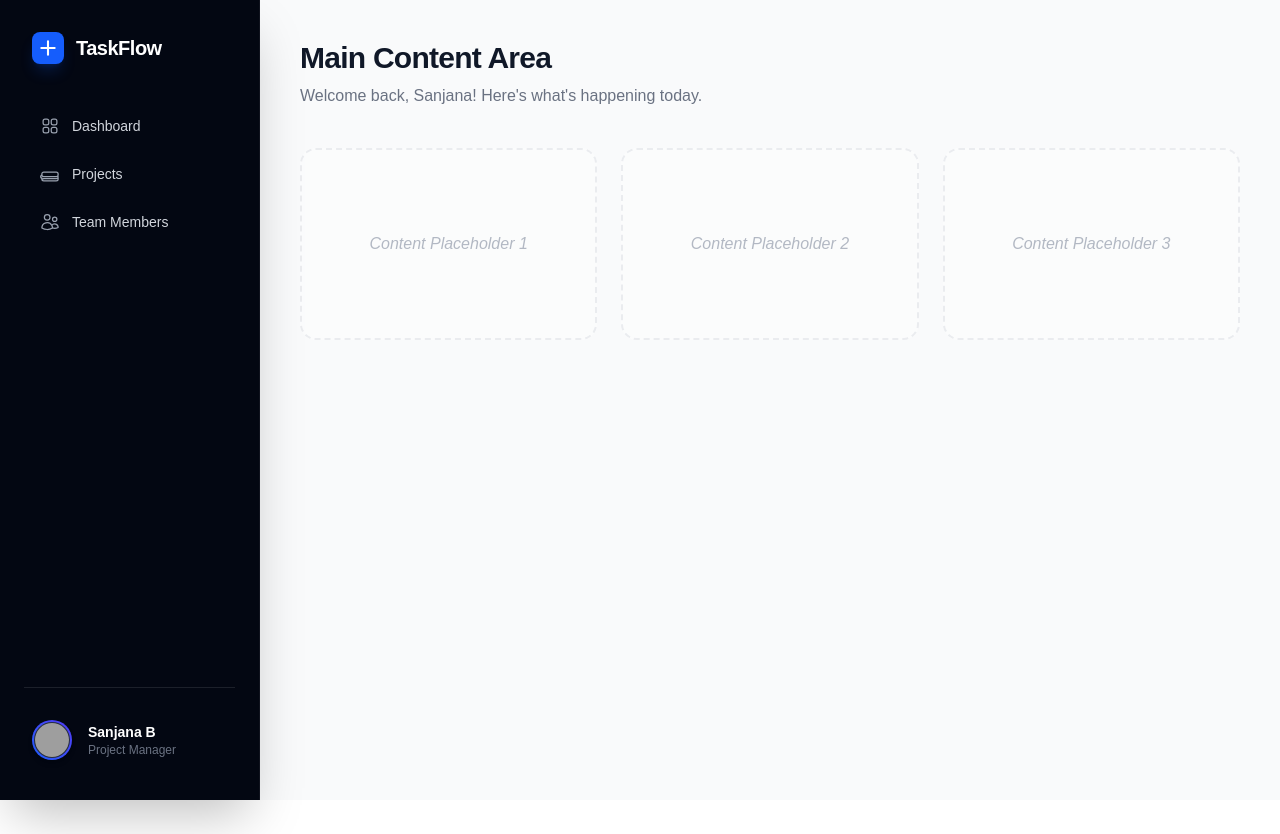
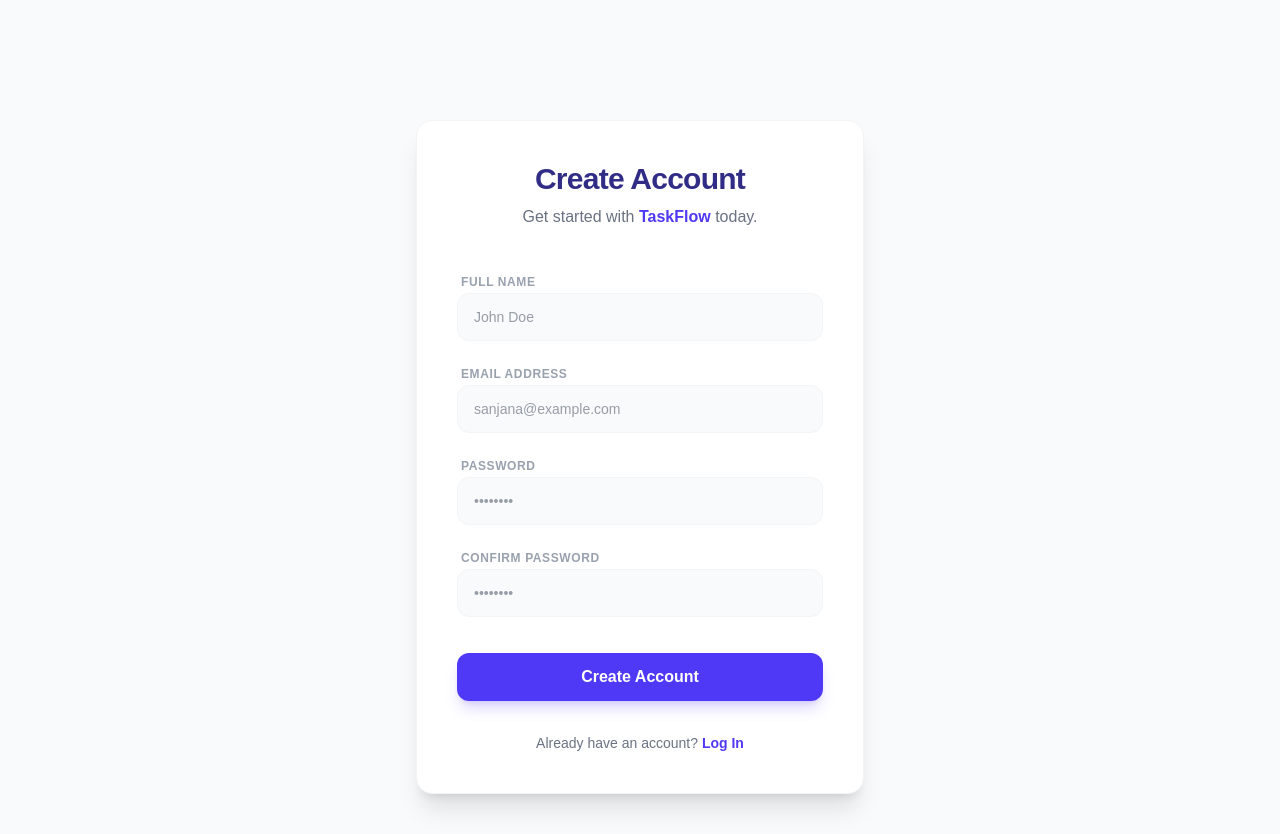
Before and after one commit to sanjanab-31/taskflow, a React (Vite) app in the folder client/: page /signup in a window 1280 px wide. Before the commit the page ends 800 px from the top, so only its background shows below. Built offline with nearby package versions, Linux system fonts and the light colour scheme; grey boxes are pictures that could not be loaded.

Commit message:
feat: initialize client project with Vite, React, Tailwind, and core navigation components

```diff
--- a/client/package.json
+++ b/client/package.json
@@ -13,6 +13,7 @@
     "@tailwindcss/vite": "^4.2.2",
     "react": "^19.2.4",
     "react-dom": "^19.2.4",
+    "react-router-dom": "^7.14.0",
     "tailwindcss": "^4.2.2"
   },
   "devDependencies": {
--- a/client/src/App.jsx
+++ b/client/src/App.jsx
@@ -1,30 +1,38 @@
 import React from 'react';
+import { BrowserRouter, Routes, Route, useLocation } from 'react-router-dom';
 import Sidenav from './components/Sidenav';
+import Dashboard from './pages/Dashboard';
+import Projects from './pages/Projects';
+import Team from './pages/Team';
+import UserProfile from './pages/UserProfile';
+import Signup from './pages/Signup';
 
-export default function App() {
+function AppContent() {
+  const location = useLocation();
+  const hideSidebarRoutes = ['/signup'];
+  const shouldHideSidebar = hideSidebarRoutes.includes(location.pathname);
+
   return (
     <div className="flex min-h-screen bg-gray-50">
-      {/* Sidebar */}
-      <Sidenav />
+      {!shouldHideSidebar && <Sidenav />}
 
-      {/* Main Content Area */}
-      <main className="flex-1 ml-[260px] p-10">
-        <div className="max-w-7xl mx-auto">
-          <header className="mb-10">
-            <h2 className="text-3xl font-bold text-gray-900 tracking-tight">Main Content Area</h2>
-            <p className="mt-2 text-gray-500 font-medium">Welcome back, Sanjana! Here's what's happening today.</p>
-          </header>
-
-          <div className="grid grid-cols-1 md:grid-cols-2 lg:grid-cols-3 gap-6">
-            {/* Placeholder cards for premium look */}
-            {[1, 2, 3].map((id) => (
-              <div key={id} className="h-48 rounded-2xl border-2 border-dashed border-gray-200 flex items-center justify-center bg-white/50 animate-pulse">
-                <span className="text-gray-400 font-medium italic">Content Placeholder {id}</span>
-              </div>
-            ))}
-          </div>
-        </div>
+      <main className={`flex-1 p-10 ${!shouldHideSidebar ? 'ml-[260px]' : ''}`}>
+        <Routes>
+          <Route path="/" element={<Dashboard />} />
+          <Route path="/projects" element={<Projects />} />
+          <Route path="/team" element={<Team />} />
+          <Route path="/profile" element={<UserProfile />} />
+          <Route path="/signup" element={<Signup />} />
+        </Routes>
       </main>
     </div>
   );
 }
+
+export default function App() {
+  return (
+    <BrowserRouter>
+      <AppContent />
+    </BrowserRouter>
+  );
+}
--- a/client/src/components/Sidenav.jsx
+++ b/client/src/components/Sidenav.jsx
@@ -1,14 +1,15 @@
 import React from 'react';
+import { Link, useNavigate } from 'react-router-dom';
 
-const NavItem = ({ label, icon }) => (
-  <div className="flex items-center gap-3 px-4 py-3 rounded-lg cursor-pointer transition-all hover:bg-white/10 group">
+const NavItem = ({ label, icon, path }) => (
+  <Link to={path} className="flex items-center gap-3 px-4 py-3 rounded-lg cursor-pointer transition-all hover:bg-white/10 group">
     <span className="text-gray-400 group-hover:text-white transition-colors">
       {icon}
     </span>
     <span className="text-sm font-medium text-gray-300 group-hover:text-white transition-colors">
       {label}
     </span>
-  </div>
+  </Link>
 );
 
 const NavIcon = ({ path }) => (
@@ -25,17 +26,21 @@ const NavIcon = ({ path }) => (
 );
 
 export default function Sidenav() {
+  const navigate = useNavigate();
   const navItems = [
     {
       label: 'Dashboard',
+      path: '/',
       icon: <NavIcon path="M3.75 6A2.25 2.25 0 016 3.75h2.25A2.25 2.25 0 0110.5 6v2.25a2.25 2.25 0 01-2.25 2.25H6a2.25 2.25 0 01-2.25-2.25V6zM3.75 15.75A2.25 2.25 0 016 13.5h2.25a2.25 2.25 0 012.25 2.25V18a2.25 2.25 0 01-2.25 2.25H6A2.25 2.25 0 013.75 18v-2.25zM13.5 6a2.25 2.25 0 012.25-2.25H18A2.25 2.25 0 0120.25 6v2.25A2.25 2.25 0 0118 10.5h-2.25a2.25 2.25 0 01-2.25-2.25V6zM13.5 15.75a2.25 2.25 0 012.25-2.25H18a2.25 2.25 0 012.25 2.25V18A2.25 2.25 0 0118 20.25h-2.25a2.25 2.25 0 01-2.25-2.25v-2.25z" />
     },
     {
       label: 'Projects',
+      path: '/projects',
       icon: <NavIcon path="M2.25 12.75V12A2.25 2.25 0 014.5 9.75h15A2.25 2.25 0 0121.75 12v.75m-19.5 0A2.25 2.25 0 004.5 15h15a2.25 2.25 0 002.25-2.25m-19.5 0v.25A2.25 2.25 0 004.5 17.5h15a2.25 2.25 0 002.25-2.25v-.25m-19.5 1.75V18a2.25 2.25 0 002.25 2.25h15A2.25 2.25 0 0021.75 18v-1.25" />
     },
     {
       label: 'Team Members',
+      path: '/team',
       icon: <NavIcon path="M15 19.128a9.38 9.38 0 002.625.372 9.337 9.337 0 004.121-.952 4.125 4.125 0 00-7.533-2.493M15 19.128v-.003c0-1.113-.285-2.16-.786-3.07M15 19.128v.106A12.318 12.318 0 018.624 21c-2.331 0-4.512-.645-6.374-1.766l-.001-.109a6.375 6.375 0 0111.964-3.07M12 6.375a3.375 3.375 0 11-6.75 0 3.375 3.375 0 016.75 0zm8.25 2.25a2.625 2.625 0 11-5.25 0 2.625 2.625 0 015.25 0z" />
     },
   ];
@@ -56,14 +61,14 @@ export default function Sidenav() {
         {/* Middle Section */}
         <nav className="space-y-1">
           {navItems.map((item, idx) => (
-            <NavItem key={idx} label={item.label} icon={item.icon} />
+            <NavItem key={idx} label={item.label} icon={item.icon} path={item.path} />
           ))}
         </nav>
       </div>
 
       {/* Bottom Section */}
       <div className="pt-6 border-t border-white/10">
-        <div className="flex items-center gap-4 px-2 py-2">
+        <Link to="/profile" className="flex items-center gap-4 px-2 py-2 hover:bg-white/5 rounded-lg transition-colors cursor-pointer">
           <div className="w-10 h-10 rounded-full bg-gradient-to-tr from-blue-600 to-indigo-600 p-0.5 shadow-md">
             <img
               src="https://api.dicebear.com/7.x/avataaars/svg?seed=Sanjana"
@@ -75,7 +80,16 @@ export default function Sidenav() {
             <h3 className="text-sm font-semibold text-white">Sanjana B</h3>
             <p className="text-xs text-gray-500 font-medium">Project Manager</p>
           </div>
-        </div>
+        </Link>
+        <button
+          onClick={() => navigate('/signup')}
+          className="mt-4 w-full flex items-center gap-3 px-4 py-2 text-xs font-semibold text-red-400 hover:bg-red-500/10 rounded-lg transition-colors cursor-pointer border border-red-500/20"
+        >
+          <svg xmlns="http://www.w3.org/2000/svg" fill="none" viewBox="0 0 24 24" strokeWidth={2} stroke="currentColor" className="w-4 h-4">
+            <path strokeLinecap="round" strokeLinejoin="round" d="M15.75 9V5.25A2.25 2.25 0 0013.5 3h-6a2.25 2.25 0 00-2.25 2.25v13.5A2.25 2.25 0 007.5 21h6a2.25 2.25 0 002.25-2.25V15M12 9l-3 3m0 0l3 3m-3-3h12.75" />
+          </svg>
+          Logout
+        </button>
       </div>
     </aside>
   );
--- /dev/null
+++ b/client/src/pages/Dashboard.jsx
@@ -0,0 +1,20 @@
+import React from 'react';
+
+export default function Dashboard() {
+  return (
+    <div className="max-w-7xl mx-auto">
+      <header className="mb-10">
+        <h2 className="text-3xl font-bold text-gray-900 tracking-tight">Dashboard Overview</h2>
+        <p className="mt-2 text-gray-500 font-medium">Welcome back, Sanjana! Here's what's happening today.</p>
+      </header>
+
+      <div className="grid grid-cols-1 md:grid-cols-2 lg:grid-cols-3 gap-6">
+        {[1, 2, 3].map((id) => (
+          <div key={id} className="h-48 rounded-2xl border-2 border-dashed border-gray-200 flex items-center justify-center bg-white/50 animate-pulse">
+            <span className="text-gray-400 font-medium italic">Stats Widget Placeholder {id}</span>
+          </div>
+        ))}
+      </div>
+    </div>
+  );
+}
--- /dev/null
+++ b/client/src/pages/Projects.jsx
@@ -0,0 +1,20 @@
+import React from 'react';
+
+export default function Projects() {
+  return (
+    <div className="max-w-7xl mx-auto">
+      <header className="mb-10">
+        <h2 className="text-3xl font-bold text-gray-900 tracking-tight">Project Management</h2>
+        <p className="mt-2 text-gray-500 font-medium">Track and manage all your ongoing projects from a single view.</p>
+      </header>
+
+      <div className="grid grid-cols-1 md:grid-cols-2 lg:grid-cols-3 gap-6">
+        {[1, 2, 3].map((id) => (
+          <div key={id} className="h-48 rounded-2xl border-2 border-dashed border-gray-200 flex items-center justify-center bg-white/50 animate-pulse">
+            <span className="text-gray-400 font-medium italic">Project Card Placeholder {id}</span>
+          </div>
+        ))}
+      </div>
+    </div>
+  );
+}
--- /dev/null
+++ b/client/src/pages/Signup.jsx
@@ -0,0 +1,61 @@
+import React from 'react';
+import { useNavigate } from 'react-router-dom';
+
+export default function Signup() {
+  const navigate = useNavigate();
+
+  const handleSignup = () => {
+    // For now, just navigate to the dashboard
+    navigate('/');
+  };
+
+  return (
+    <div className="max-w-md mx-auto bg-white p-10 rounded-2xl shadow-xl border border-gray-100 mt-20">
+      <header className="mb-10 text-center">
+        <h2 className="text-3xl font-bold text-gray-900 tracking-tight text-indigo-900">Create Account</h2>
+        <p className="mt-2 text-gray-500 font-medium">Get started with <span className="text-indigo-600 font-bold">TaskFlow</span> today.</p>
+      </header>
+
+      <div className="space-y-5">
+        <div className="space-y-1">
+          <label className="text-xs font-bold text-gray-400 uppercase tracking-wider ml-1">Full Name</label>
+          <div className="h-12 rounded-xl bg-gray-50 flex items-center px-4 border border-gray-100 focus-within:border-indigo-300 focus-within:bg-white transition-all">
+             <input type="text" placeholder="John Doe" className="w-full bg-transparent text-sm outline-none text-gray-700" />
+          </div>
+        </div>
+
+        <div className="space-y-1">
+          <label className="text-xs font-bold text-gray-400 uppercase tracking-wider ml-1">Email Address</label>
+          <div className="h-12 rounded-xl bg-gray-50 flex items-center px-4 border border-gray-100 focus-within:border-indigo-300 focus-within:bg-white transition-all">
+             <input type="email" placeholder="sanjana@example.com" className="w-full bg-transparent text-sm outline-none text-gray-700" />
+          </div>
+        </div>
+
+        <div className="space-y-1">
+          <label className="text-xs font-bold text-gray-400 uppercase tracking-wider ml-1">Password</label>
+          <div className="h-12 rounded-xl bg-gray-50 flex items-center px-4 border border-gray-100 focus-within:border-indigo-300 focus-within:bg-white transition-all">
+             <input type="password" placeholder="••••••••" className="w-full bg-transparent text-sm outline-none text-gray-700" />
+          </div>
+        </div>
+
+        <div className="space-y-1">
+          <label className="text-xs font-bold text-gray-400 uppercase tracking-wider ml-1">Confirm Password</label>
+          <div className="h-12 rounded-xl bg-gray-50 flex items-center px-4 border border-gray-100 focus-within:border-indigo-300 focus-within:bg-white transition-all">
+             <input type="password" placeholder="••••••••" className="w-full bg-transparent text-sm outline-none text-gray-700" />
+          </div>
+        </div>
+
+        <button
+          onClick={handleSignup}
+          className="w-full h-12 mt-4 rounded-xl bg-indigo-600 text-white font-bold shadow-lg shadow-indigo-600/20 hover:bg-indigo-700 hover:-translate-y-0.5 active:translate-y-0 transition-all cursor-pointer"
+        >
+           Create Account
+        </button>
+      </div>
+
+      <p className="mt-8 text-center text-sm text-gray-500">
+        Already have an account? <span onClick={() => navigate('/')} className="text-indigo-600 font-semibold cursor-pointer hover:underline">Log In</span>
+      </p>
+    </div>
+  );
+}
--- /dev/null
+++ b/client/src/pages/Team.jsx
@@ -0,0 +1,20 @@
+import React from 'react';
+
+export default function Team() {
+  return (
+    <div className="max-w-7xl mx-auto">
+      <header className="mb-10">
+        <h2 className="text-3xl font-bold text-gray-900 tracking-tight">Team Members</h2>
+        <p className="mt-2 text-gray-500 font-medium">Collaborate with your team and manage roles effectively.</p>
+      </header>
+
+      <div className="grid grid-cols-1 md:grid-cols-2 lg:grid-cols-3 gap-6">
+        {[1, 2, 3].map((id) => (
+          <div key={id} className="h-48 rounded-2xl border-2 border-dashed border-gray-200 flex items-center justify-center bg-white/50 animate-pulse">
+            <span className="text-gray-400 font-medium italic">Team Member Profiler Placeholder {id}</span>
+          </div>
+        ))}
+      </div>
+    </div>
+  );
+}
--- /dev/null
+++ b/client/src/pages/UserProfile.jsx
@@ -0,0 +1,31 @@
+import React from 'react';
+
+export default function UserProfile() {
+  return (
+    <div className="max-w-medium mx-auto bg-white p-8 rounded-2xl shadow-sm border border-gray-100">
+      <header className="mb-10 text-center">
+        <div className="w-24 h-24 mx-auto mb-4 rounded-full bg-indigo-100 flex items-center justify-center">
+           <img
+              src="https://api.dicebear.com/7.x/avataaars/svg?seed=Sanjana"
+              alt="Avatar"
+              className="w-16 h-16 rounded-full"
+            />
+        </div>
+        <h2 className="text-2xl font-bold text-gray-900 tracking-tight">Sanjana B</h2>
+        <p className="mt-1 text-gray-500 font-medium italic">Project Manager</p>
+      </header>
+
+      <div className="space-y-6">
+        <div className="h-10 rounded-lg bg-gray-50 flex items-center px-4">
+          <span className="text-sm text-gray-400">Email: sanjana.b@taskflow.com</span>
+        </div>
+        <div className="h-10 rounded-lg bg-gray-50 flex items-center px-4">
+          <span className="text-sm text-gray-400">Department: Engineering</span>
+        </div>
+        <div className="h-10 rounded-lg bg-indigo-600 flex items-center justify-center px-4 text-white font-semibold cursor-not-allowed">
+           Edit Profile (Placeholder)
+        </div>
+      </div>
+    </div>
+  );
+}
```
Also changed, not shown: 1 other file (tests, documents, lock files or other folders).
